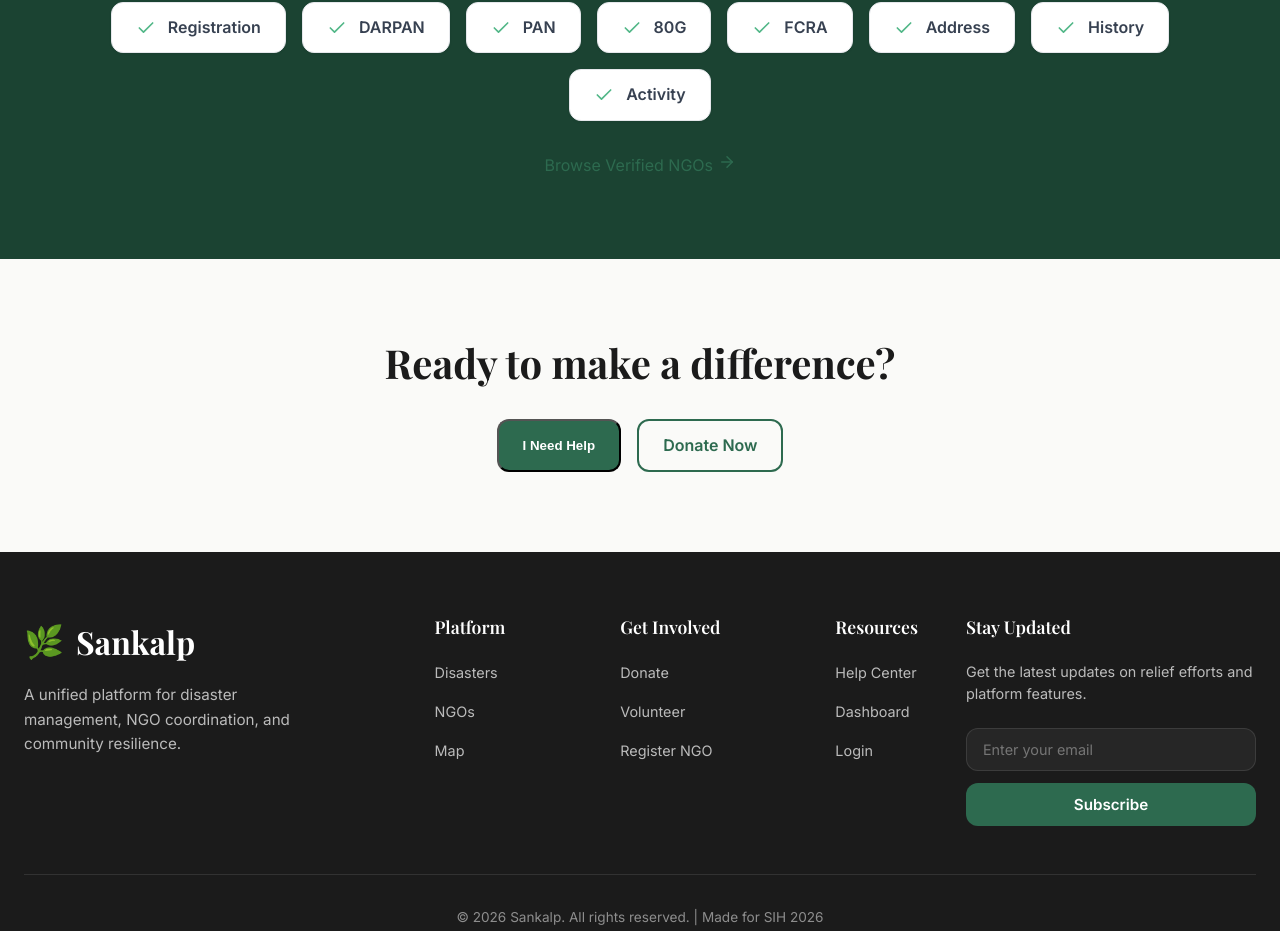
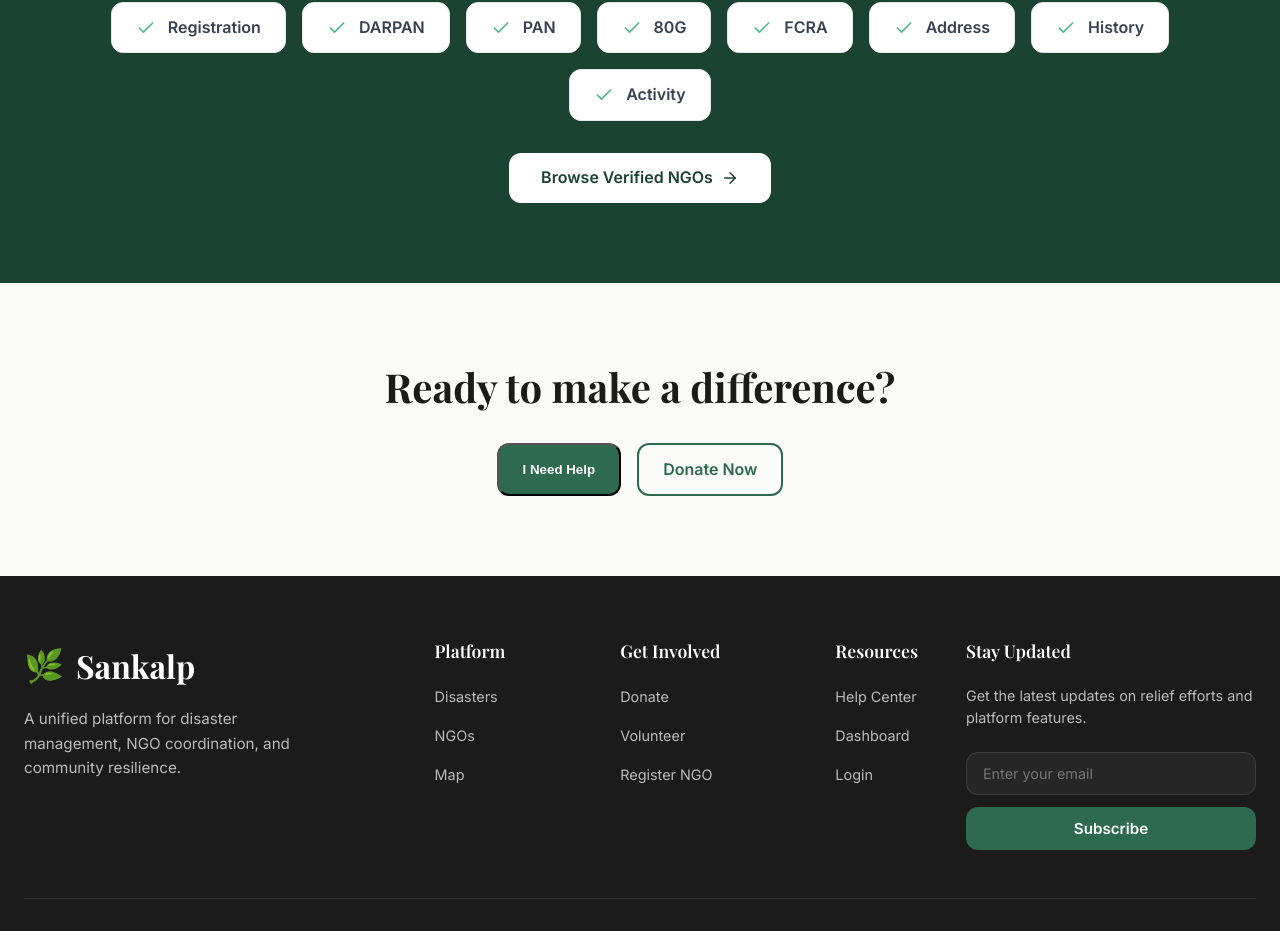
Before and after one commit to ShivenThakker/Sankalp, a Next.js app: page / in a window 1280 px wide. Shown: the part 2798-3729 px from the top of the page. Built offline with nearby package versions, Linux system fonts and the light colour scheme.

Commit message:
style: change browse verified ngos button to white

```diff
--- a/src/app/page.js
+++ b/src/app/page.js
@@ -272,7 +272,7 @@ export default function LandingPage() {
             ))}
           </div>
           <div className={styles.trustCtaContainer}>
-            <Link href="/ngos" className={styles.primaryBtn}>
+            <Link href="/ngos" className={styles.btnWhite}>
               Browse Verified NGOs <ArrowRight size={18} />
             </Link>
           </div>
--- a/src/app/page.module.css
+++ b/src/app/page.module.css
@@ -415,6 +415,24 @@
 }
 
 
+.btnWhite {
+  display: inline-flex;
+  align-items: center;
+  gap: 8px;
+  background: white;
+  color: #1B4332;
+  padding: 12px 32px;
+  border-radius: 12px;
+  font-weight: 600;
+  text-decoration: none;
+  transition: all 0.2s ease;
+}
+
+.btnWhite:hover {
+  background: #F3F4F6;
+  gap: 12px;
+}
+
 /* RESPONSIVE */
 @media (max-width: 768px) {
   .heroTitle {
```
